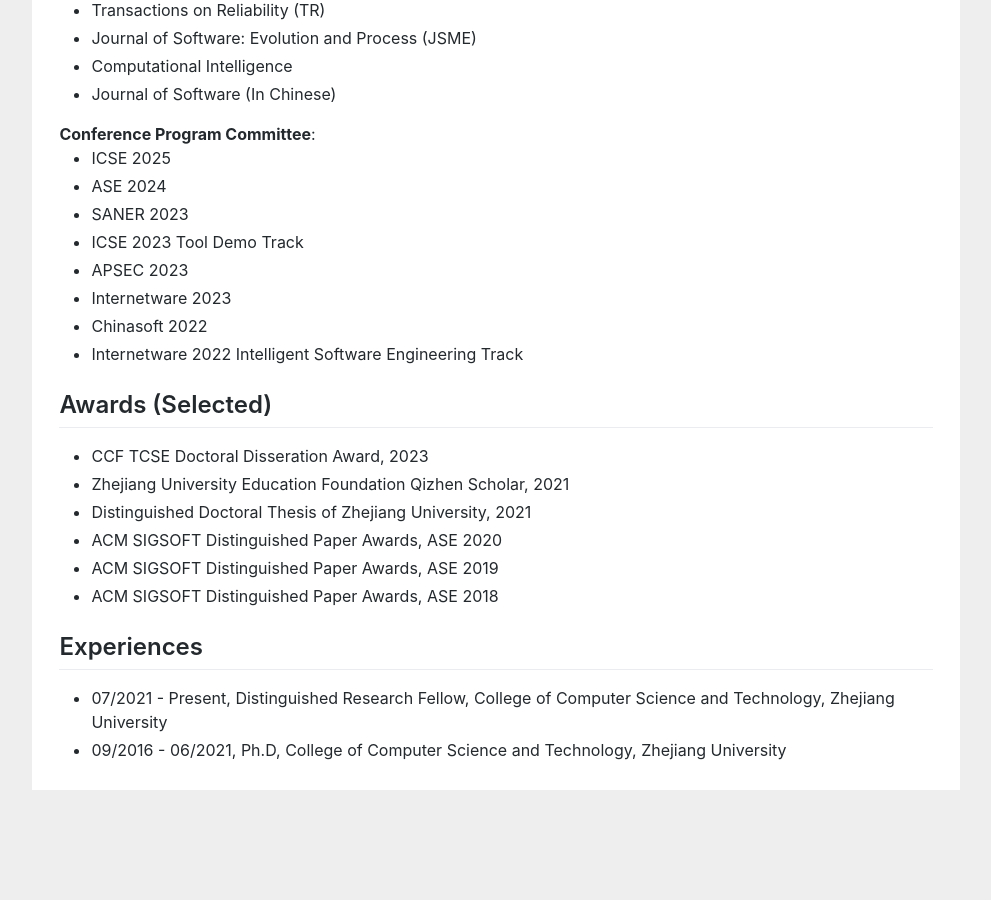
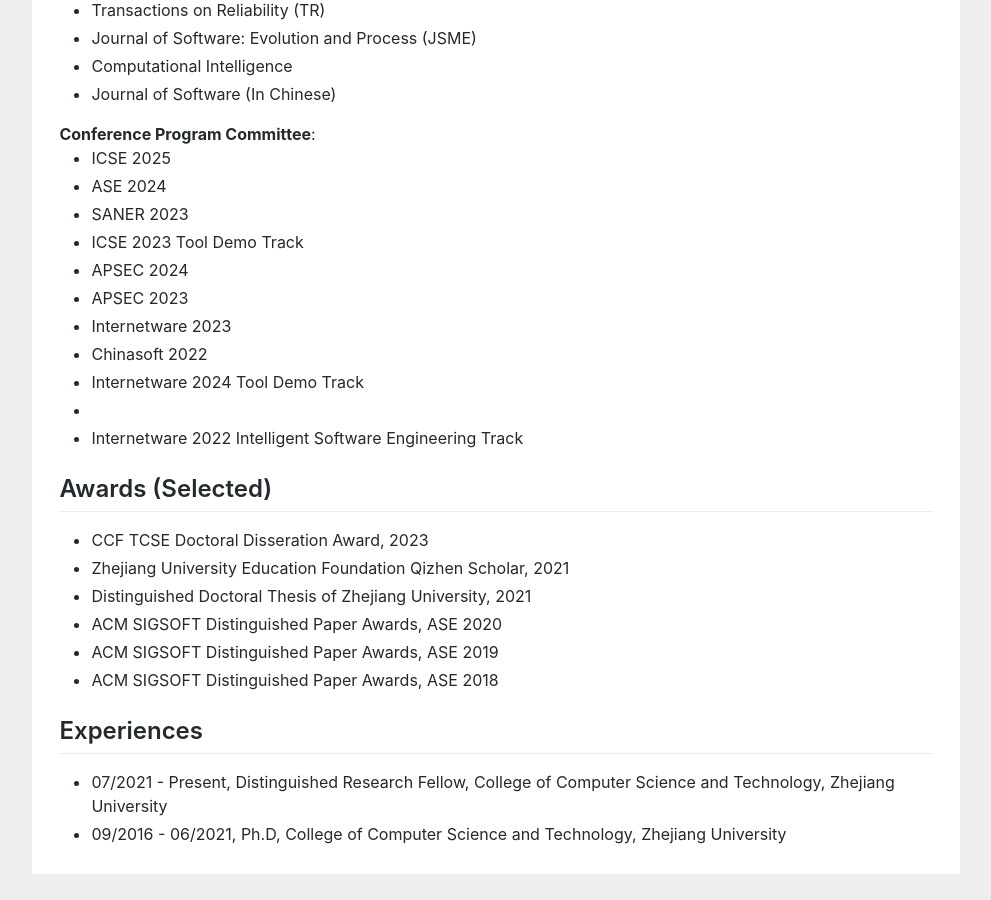
Before and after one commit to zhongxin-liu/zhongxin-liu.github.io, a Jekyll site: the page index.html, which Jekyll copies as it is, in a window 1280 px wide and 900 px high, scrolled down 3655 px. Shown: the whole window, without its empty margins (144-1135 px from the left). Built offline with Jekyll 4.4.1, drawn with Linux system fonts in a browser that asks for light colours; before the commit the page ends 4471 px from its top, so only the background shows below that.

Commit message:
Update index.html

```diff
--- a/index.html
+++ b/index.html
@@ -286,9 +286,11 @@
 					<li>ASE 2024</li>
 					<li>SANER 2023</li>
 					<li>ICSE 2023 Tool Demo Track</li>
+					<li>APSEC 2024</li>
 					<li>APSEC 2023</li>
 					<li>Internetware 2023</li>
 					<li>Chinasoft 2022</li>
+					<li>Internetware 2024 Tool Demo Track<li>
 					<li>Internetware 2022 Intelligent Software Engineering Track</li>
 				</ul>
 
```
